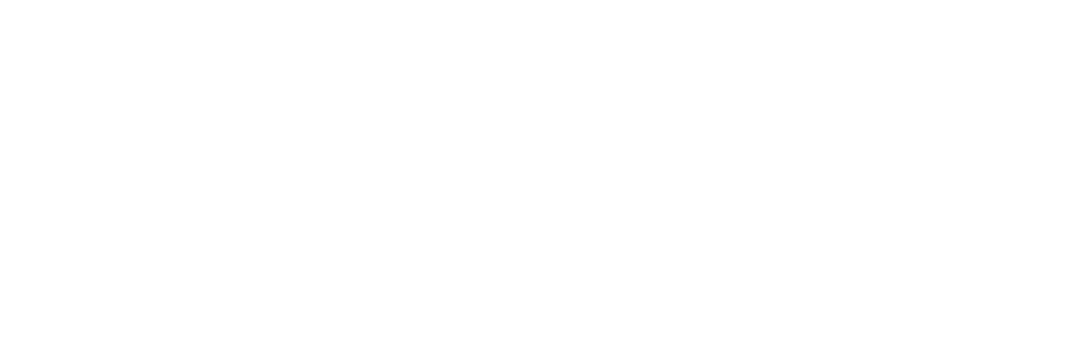
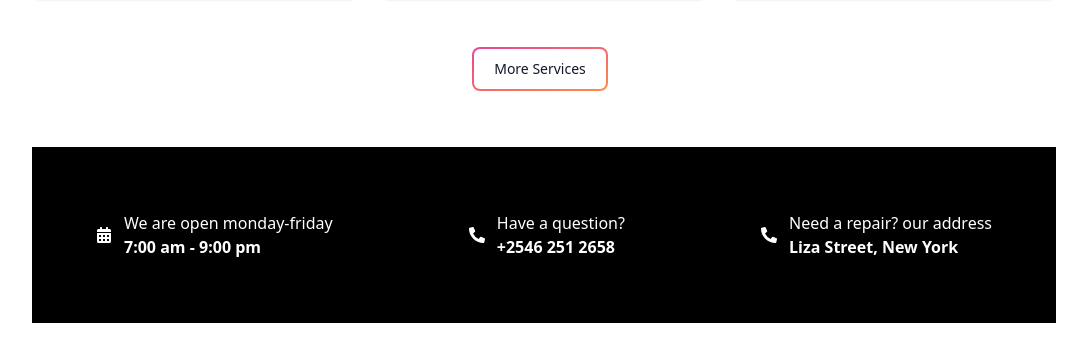
Before and after one commit to ZAHIRULISLAM-CSE/CarDoctor-with-login-and-private-route-with-mongodb-server, a React (Vite) app: page / in a window 1280 px wide. Shown: the part 2175-2536 px from the top of the page, without its empty margins (96-1183 px from the left). Before the commit the page ends 2159 px from the top, so only its background shows below. Built offline with nearby package versions, Linux system fonts and the light colour scheme.

Commit message:
completed more services section

```diff
--- a/package.json
+++ b/package.json
@@ -14,6 +14,7 @@
     "flowbite-react": "^0.4.4",
     "react": "^18.2.0",
     "react-dom": "^18.2.0",
+    "react-icons": "^4.8.0",
     "react-router-dom": "^6.11.1"
   },
   "devDependencies": {
--- /dev/null
+++ b/src/pages/Login/Login.jsx
@@ -0,0 +1,11 @@
+import React from 'react';
+
+const Login = () => {
+    return (
+        <div>
+
+        </div>
+    );
+};
+
+export default Login;
--- a/src/pages/home/Home.jsx
+++ b/src/pages/home/Home.jsx
@@ -2,6 +2,7 @@
 import Bannar from './bannar/Bannar';
 import About from './about us/About';
 import Services from './services/Services';
+import MoreServices from './services/MoreServices';
 
 const Home = () => {
     return (
@@ -9,6 +10,7 @@
             <Bannar></Bannar>
             <About></About>
             <Services></Services>
+            <MoreServices></MoreServices>
         </div>
     );
 };
--- /dev/null
+++ b/src/pages/home/services/MoreServices.jsx
@@ -0,0 +1,49 @@
+import React from "react";
+import { FaCalendarAlt } from 'react-icons/fa';
+import { FaPhoneAlt } from 'react-icons/fa';
+import { FaLocationArrow } from 'react-icons/fa';
+
+const MoreServices = () => {
+  return (
+    <div className="mt-12">
+      <div className="text-center">
+        <button className="relative inline-flex items-center justify-center p-0.5 mb-2 mr-2 overflow-hidden text-sm font-medium text-gray-900 rounded-lg group bg-gradient-to-br from-pink-500 to-orange-400 group-hover:from-pink-500 group-hover:to-orange-400 hover:text-white dark:text-white focus:ring-4 focus:outline-none focus:ring-pink-200 dark:focus:ring-pink-800">
+          <span class="relative px-5 py-2.5 transition-all ease-in duration-75 bg-white dark:bg-gray-900 rounded-md group-hover:bg-opacity-0">
+            More Services
+          </span>
+        </button>
+      </div>
+      <div className="mt-12 mb-12 bg-black items-center text-white p-16  flex justify-between ">
+        <div className="flex gap-3 items-center">
+          <div>
+            <FaCalendarAlt></FaCalendarAlt>
+          </div>
+          <div>
+                <p>We are open monday-friday</p>
+                <p className="font-xl font-bold" >7:00 am - 9:00 pm</p>
+          </div>
+        </div>
+        <div className="flex gap-3 items-center">
+          <div>
+            <FaPhoneAlt></FaPhoneAlt>
+          </div>
+          <div>
+                <p>Have a question?</p>
+                <p className="font-xl font-bold" >+2546 251 2658</p>
+          </div>
+        </div>
+        <div className="flex gap-3 items-center">
+          <div>
+            <FaPhoneAlt></FaPhoneAlt>
+          </div>
+          <div>
+                <p>Need a repair? our address</p>
+                <p className="font-xl font-bold" >Liza Street, New York</p>
+          </div>
+        </div>
+      </div>
+    </div>
+  );
+};
+
+export default MoreServices;
--- a/src/pages/home/services/ServicesCard.jsx
+++ b/src/pages/home/services/ServicesCard.jsx
@@ -2,11 +2,10 @@
 
 const ServicesCard = ({ service }) => {
   const { img, _id, price, title } = service;
-  console.log(img, _id, price);
   return (
     <div>
       <div className="max-w-sm mt-12 bg-white border border-gray-200 rounded-lg shadow dark:bg-gray-800 dark:border-gray-700">
-        <img className="rounded-t-lg" src={img} alt="" />
+        <img className="rounded-t-lg h-[250px] " src={img} alt="" />
         <div className="p-5">
           <a href="#">
             <h5 className="mb-2 text-2xl font-bold tracking-tight text-gray-900 dark:text-white">
```
Also changed, not shown: 1 other file (tests, documents, lock files or other folders).
